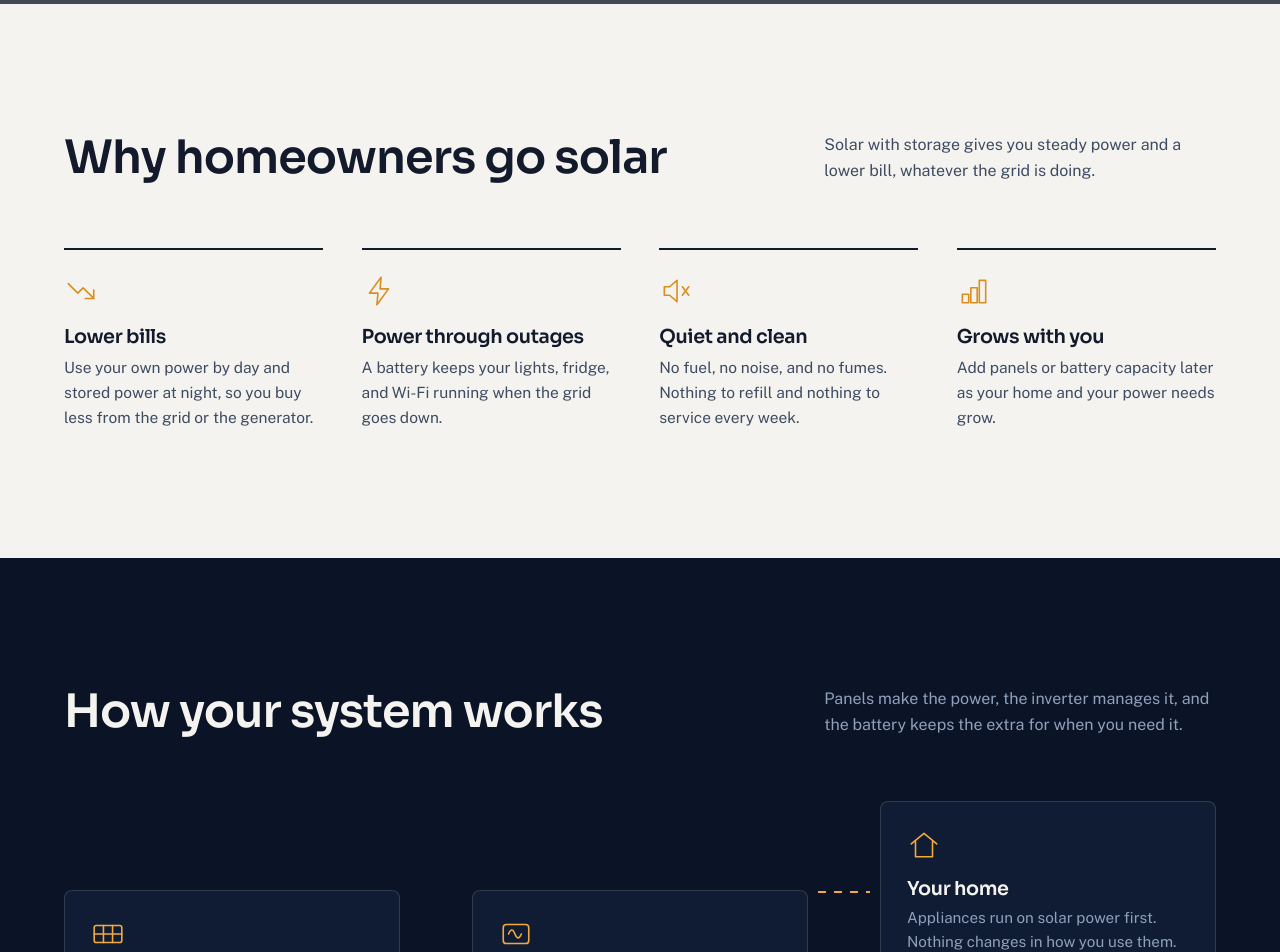
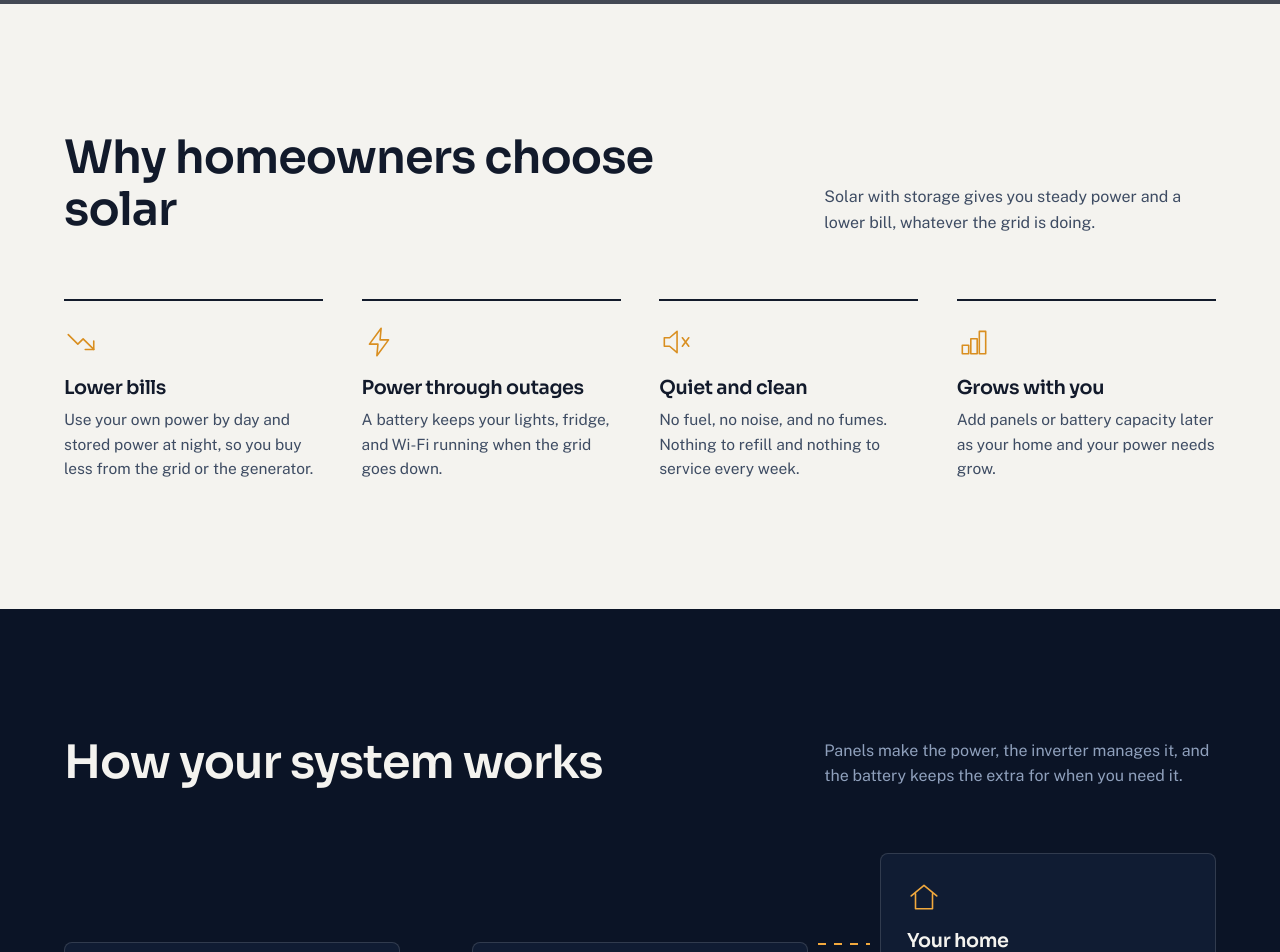
Before and after one commit to koweb1/SOLVANTA, a Next.js app: page /residential in a window 1280 px wide. Shown: the part 620-1572 px from the top of the page. Built offline with nearby package versions, Linux system fonts and the light colour scheme; no server answers; grey boxes are pictures that could not be loaded.

Commit message:
improve version

```diff
--- a/components/sections/ResidentialBenefits.tsx
+++ b/components/sections/ResidentialBenefits.tsx
@@ -49,7 +49,7 @@ export default function ResidentialBenefits() {
     <section id="why" className="bg-ivory py-[clamp(72px,10vw,132px)] text-ink">
       <Container>
         <SectionHead
-          title="Why homeowners go solar"
+          title="Why homeowners choose solar"
           description="Solar with storage gives you steady power and a lower bill, whatever the grid is doing."
         />
 
--- a/components/sections/ResidentialSystem.tsx
+++ b/components/sections/ResidentialSystem.tsx
@@ -2,6 +2,11 @@ import type { ReactNode } from "react";
 import Container from "@/components/ui/Container";
 import LineIcon from "@/components/ui/LineIcon";
 import SectionHead from "@/components/ui/SectionHead";
+
+const dashH =
+  "bg-[repeating-linear-gradient(90deg,var(--color-gold)_0_8px,transparent_8px_16px)] bg-[length:16px_2px] motion-safe:animate-flow";
+const dashV =
+  "bg-[repeating-linear-gradient(180deg,var(--color-gold)_0_8px,transparent_8px_16px)] bg-[length:2px_16px] motion-safe:animate-flow-v";
 
 type FlowNodeProps = {
   title: string;
@@ -14,23 +19,54 @@ type FlowNodeProps = {
 function FlowNode({ title, text, icon, className, highlight }: FlowNodeProps) {
   return (
     <div
-      className={`rounded-lg border bg-navy-2 px-[26px] pt-[26px] pb-[28px] max-[820px]:h-auto ${
+      className={`rounded-lg border bg-navy-2 px-[26px] pt-[26px] pb-[28px] max-[820px]:h-auto max-[560px]:px-4 max-[560px]:pt-5 max-[560px]:pb-5 ${
         highlight ? "border-gold/55" : "border-line-dark"
       } ${className}`}
     >
-      <LineIcon className="mb-4 h-[34px] w-[34px] text-gold">{icon}</LineIcon>
-      <h3 className="mb-1.5 text-[1.2rem]">{title}</h3>
-      <p className="text-[.95rem] text-silver">{text}</p>
+      <LineIcon className="mb-4 h-[34px] w-[34px] text-gold max-[560px]:mb-3 max-[560px]:h-7 max-[560px]:w-7">
+        {icon}
+      </LineIcon>
+      <h3 className="mb-1.5 text-[1.2rem] max-[560px]:text-[1.05rem]">
+        {title}
+      </h3>
+      <p className="text-[.95rem] text-silver max-[560px]:text-[.85rem]">
+        {text}
+      </p>
     </div>
   );
 }
 
+/* Straight line. Horizontal on desktop, vertical on mobile. */
 function Connector({ className }: { className: string }) {
   return (
     <div
       aria-hidden="true"
-      className={`mx-[10px] h-[2px] bg-[repeating-linear-gradient(90deg,var(--color-gold)_0_8px,transparent_8px_16px)] bg-[length:16px_2px] motion-safe:animate-flow max-[820px]:mx-auto max-[820px]:h-10 max-[820px]:w-0.5 max-[820px]:bg-[repeating-linear-gradient(180deg,var(--color-gold)_0_8px,transparent_8px_16px)] max-[820px]:bg-[length:2px_16px] max-[820px]:motion-safe:animate-flow-v ${className}`}
+      className={`mx-[10px] h-[2px] ${dashH} max-[820px]:mx-auto max-[820px]:h-10 max-[820px]:w-0.5 max-[820px]:bg-[repeating-linear-gradient(180deg,var(--color-gold)_0_8px,transparent_8px_16px)] max-[820px]:bg-[length:2px_16px] max-[820px]:motion-safe:animate-flow-v ${className}`}
     />
+  );
+}
+
+/* Horizontal line on desktop. On mobile it becomes a split: one stem from the
+   inverter, then two drops to the home and battery cards side by side. */
+function BranchConnector({ className }: { className: string }) {
+  return (
+    <div
+      aria-hidden="true"
+      className={`relative mx-[10px] h-[2px] ${dashH} max-[820px]:mx-0 max-[820px]:h-12 max-[820px]:bg-none max-[820px]:motion-safe:animate-none ${className}`}
+    >
+      <span
+        className={`absolute top-0 left-1/2 hidden h-6 w-0.5 -translate-x-1/2 max-[820px]:block ${dashV}`}
+      />
+      <span
+        className={`absolute top-6 right-[calc(25%-4px)] left-[calc(25%-4px)] hidden h-0.5 -translate-y-1/2 max-[820px]:block ${dashH}`}
+      />
+      <span
+        className={`absolute top-6 bottom-0 left-[calc(25%-4px)] hidden w-0.5 -translate-x-1/2 max-[820px]:block ${dashV}`}
+      />
+      <span
+        className={`absolute top-6 bottom-0 left-[calc(75%+4px)] hidden w-0.5 -translate-x-1/2 max-[820px]:block ${dashV}`}
+      />
+    </div>
   );
 }
 
@@ -44,7 +80,7 @@ export default function ResidentialSystem() {
           description="Panels make the power, the inverter manages it, and the battery keeps the extra for when you need it."
         />
 
-        <div className="grid grid-cols-[1fr_72px_1fr_72px_1fr] grid-rows-[auto_auto] items-center gap-x-0 gap-y-5 max-[820px]:grid-cols-1 max-[820px]:grid-rows-none max-[820px]:gap-0">
+        <div className="grid grid-cols-[1fr_72px_1fr_72px_1fr] grid-rows-[auto_auto] items-center gap-x-0 gap-y-5 max-[820px]:grid-cols-2 max-[820px]:grid-rows-none max-[820px]:items-stretch max-[820px]:gap-x-4 max-[820px]:gap-y-0">
           <FlowNode
             title="Solar panels"
             text="Capture sunlight and turn it into electricity. We mount them securely on your roof and wire them in."
@@ -54,9 +90,9 @@ export default function ResidentialSystem() {
                 <path d="M11.7 8v16M20.3 8v16M3 16h26" />
               </>
             }
-            className="col-start-1 row-start-1 row-span-2 h-auto self-center max-[820px]:col-start-1 max-[820px]:row-auto"
+            className="col-start-1 row-start-1 row-span-2 h-auto self-center max-[820px]:col-[span_2/span_2] max-[820px]:row-auto"
           />
-          <Connector className="col-start-2 row-start-1 row-span-2 max-[820px]:col-start-1 max-[820px]:row-auto" />
+          <Connector className="col-start-2 row-start-1 row-span-2 max-[820px]:col-[span_2/span_2] max-[820px]:row-auto" />
           <FlowNode
             title="Inverter"
             text="Converts panel power into power your home can use, and decides when to charge or draw from the battery."
@@ -66,15 +102,15 @@ export default function ResidentialSystem() {
                 <path d="M9 16c2-5 4-5 6 0s4 5 6 0" />
               </>
             }
-            className="col-start-3 row-start-1 row-span-2 h-auto self-center max-[820px]:col-start-1 max-[820px]:row-auto"
+            className="col-start-3 row-start-1 row-span-2 h-auto self-center max-[820px]:col-[span_2/span_2] max-[820px]:row-auto"
           />
-          <Connector className="col-start-4 row-start-1 max-[820px]:col-start-1 max-[820px]:row-auto" />
+          <BranchConnector className="col-start-4 row-start-1 max-[820px]:col-[span_2/span_2] max-[820px]:row-auto" />
           <Connector className="col-start-4 row-start-2 max-[820px]:hidden" />
           <FlowNode
             title="Your home"
             text="Appliances run on solar power first. Nothing changes in how you use them."
             icon={<path d="M4 15L16 5l12 10M8 13v14h16V13" />}
-            className="col-start-5 row-start-1 h-full max-[820px]:col-start-1 max-[820px]:row-auto"
+            className="col-start-5 row-start-1 h-full max-[820px]:col-[1] max-[820px]:row-auto"
           />
           <FlowNode
             title="Battery storage"
@@ -86,7 +122,7 @@ export default function ResidentialSystem() {
               </>
             }
             highlight
-            className="col-start-5 row-start-2 h-full max-[820px]:col-start-1 max-[820px]:row-auto max-[820px]:mt-4"
+            className="col-start-5 row-start-2 h-full max-[820px]:col-[2] max-[820px]:row-auto"
           />
         </div>
       </Container>
```
